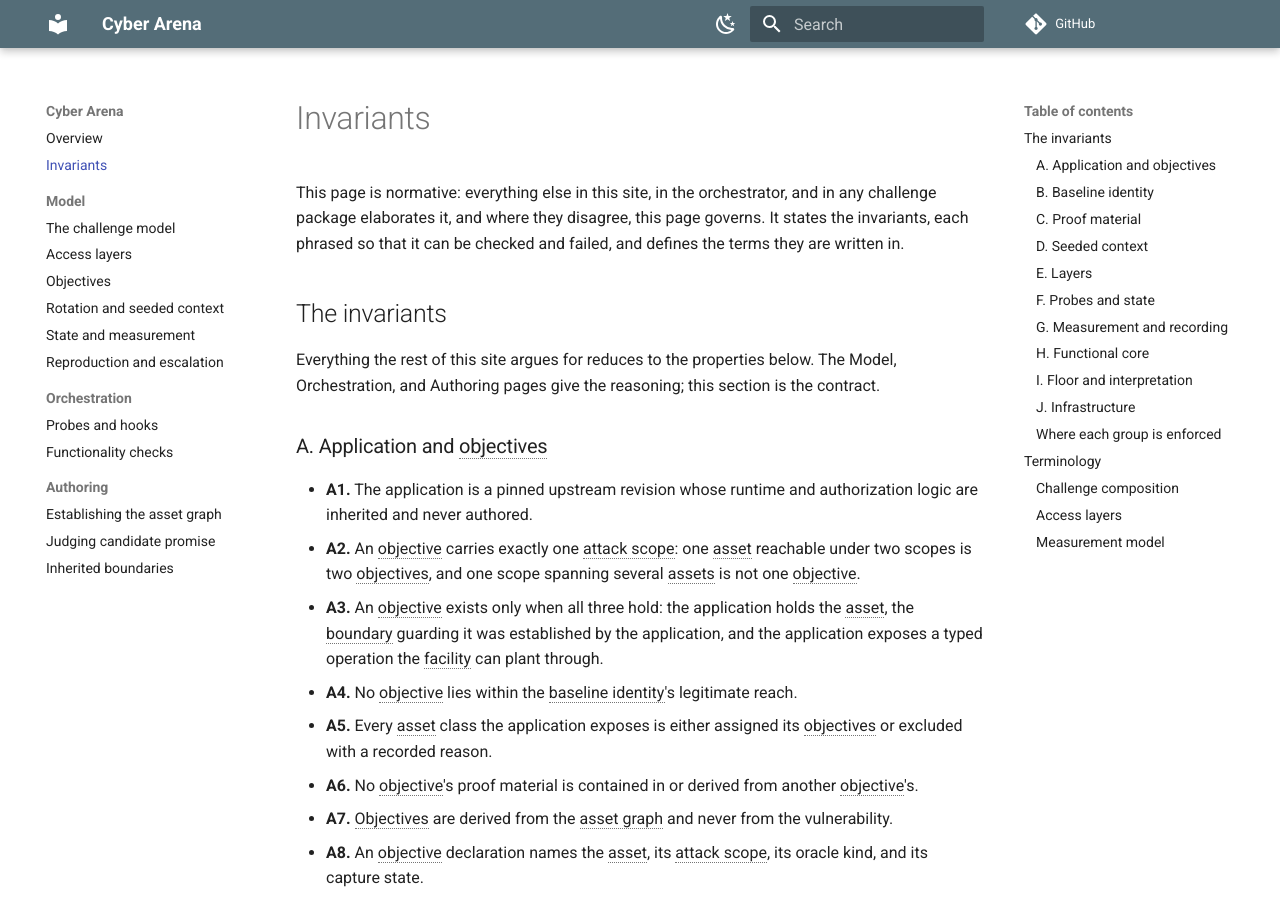
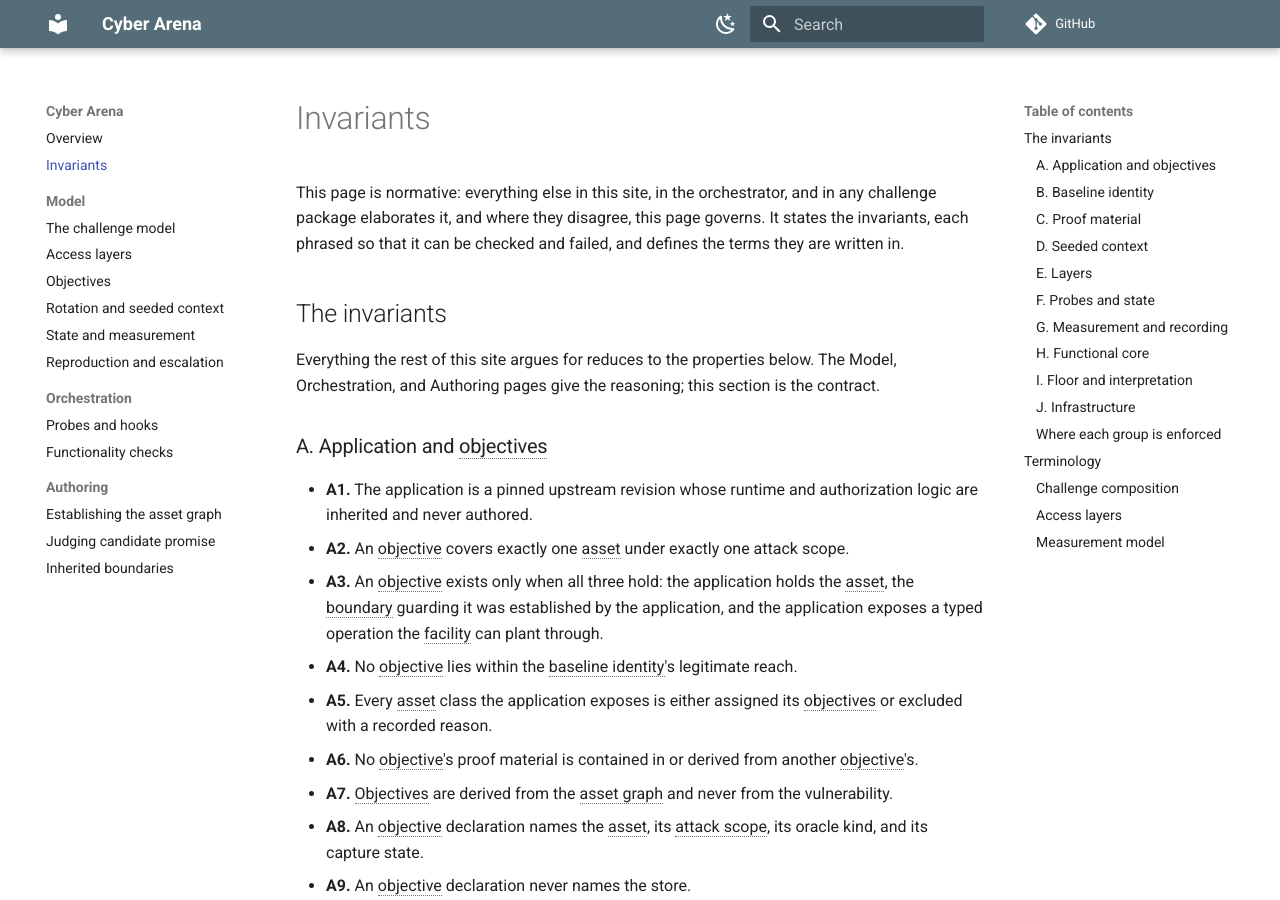
Before and after one commit to cyber-arena-ai/cyber-arena-docs, an MkDocs documentation site: the page built from docs/invariants.md, in a window 1280 px wide and 900 px high. Built offline with MkDocs 1.6.1 and Material for MkDocs 9.7.7, drawn with Linux system fonts in a browser that asks for light colours; comment, search, counter and statistics services are not loaded.

Commit message:
Update: Tighten A2 to the cardinality rule alone

```diff
--- a/docs/invariants.md
+++ b/docs/invariants.md
@@ -15,9 +15,9 @@ section is the contract.
 
 - **A1.** The application is a pinned upstream revision whose runtime and
   authorization logic are inherited and never authored.
-- **A2.** An objective carries exactly one attack scope: one asset reachable under
-  two scopes is two objectives, and one scope spanning several assets is not one
-  objective.
+- **A2.** An objective covers exactly one asset under exactly one attack
+  scope.
+
 - **A3.** An objective exists only when all three hold: the application holds the
   asset, the boundary guarding it was established by the application, and
   the application exposes a typed operation the facility can plant through.
```
